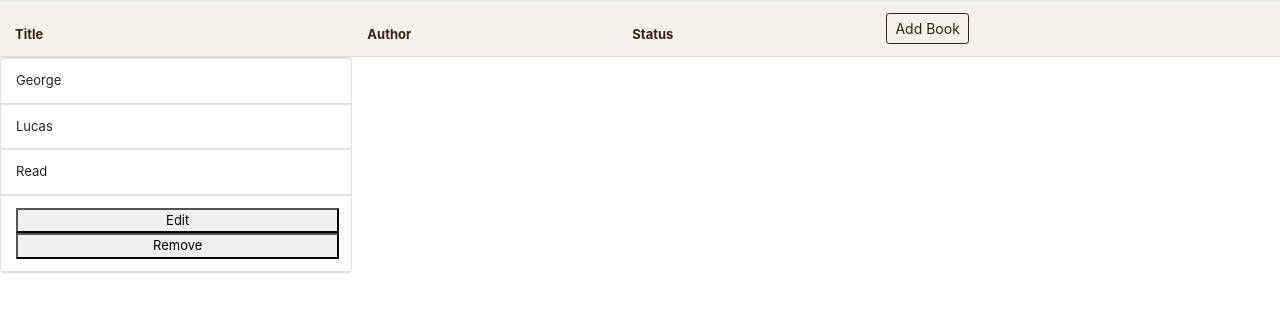
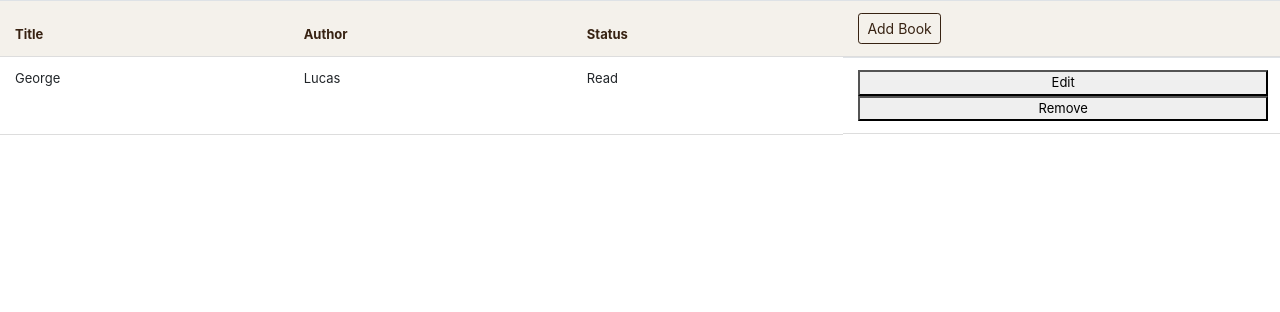
Before and after one commit to awexli/library-app, a plain HTML site: page index.html in a window 1280 px wide. Drawn offline with nearby package versions, Linux system fonts and the light colour scheme.

Commit message:
refactor renderCard()

```diff
--- a/library.js
+++ b/library.js
@@ -59,9 +59,10 @@ function newBook() {
         );
         newBook.addBookToLibrary();
         newBook.render();
+    } else {
+        // display error message
+        console.log('Did not update because not alphabet')
     }
-
-    // display error message
 
     addTitle.value = "";
     addAuthor.value = "";
@@ -150,40 +151,39 @@ function renderAll() {
 
 function renderCard(id, index) {
     const cards = document.getElementById('cards');
-    const newCard = document.createElement('tr');
-    newCard.className = "card";
-    newCard.id = id;
     let cardTemplate = `
+    <tr id="${id}" class="card-row">
         <td class="title">${index[0]}</td>
         <td class="author">${index[1]}</td>
         <td class="status">${index[2]}</td>
         <td class="wrap-buttons">
             <button class="edit-card" data-toggle="modal" data-target="#editBookModal">Edit</button>
             <button class="delete">Remove</button>
-    </td>`;
+        </td>
+    </tr>
+    `;
 
-    // This is for cleaning the nodelist of a card's childrenNodes
-    // prob uncessary cause updateCard() is using HTMLElements to grab
-    // the correct children
+    /**
+     * This is for cleaning the nodelist of a card's childrenNodes
+     * Prob uncessary cause updateCard() is using HTMLCollection to grab
+     * the correct children.
+     * Otherwise card.childrenNodes will include empty #texts nodes
+     */
+    const trimTemplate = () => {
+        const cleanTemplate = []
 
-    // otherwise card.childrenNodes will include empty #texts
-    const trimTemplate = () => {
-        let cleanTemplate = []
-
-        cardTemplate = cardTemplate.split('\n');
-        for (let i = 0; i < cardTemplate.length; i++) {
-            let element = cardTemplate[i];
+        cardTemplate.split('\n').map(element => {
             if (element.replace(/\s/g,"") != "") {
-                cleanTemplate.push(cardTemplate[i].trim());
+                cleanTemplate.push(element.trim());
             }
-        }
+        });
 
         return cleanTemplate.join('');
     }
 
-    newCard.innerHTML = trimTemplate();
-
-    cards.appendChild(newCard);
+    cards.innerHTML = cards.innerHTML + cardTemplate;
+    console.log(cards.innerHTML)
+    console.log(library)
 }
 
 window.onload = function() {
```
Also changed, not shown: index.html (+3 -1 lines). Lines whose indentation alone changed are shown as unchanged.
